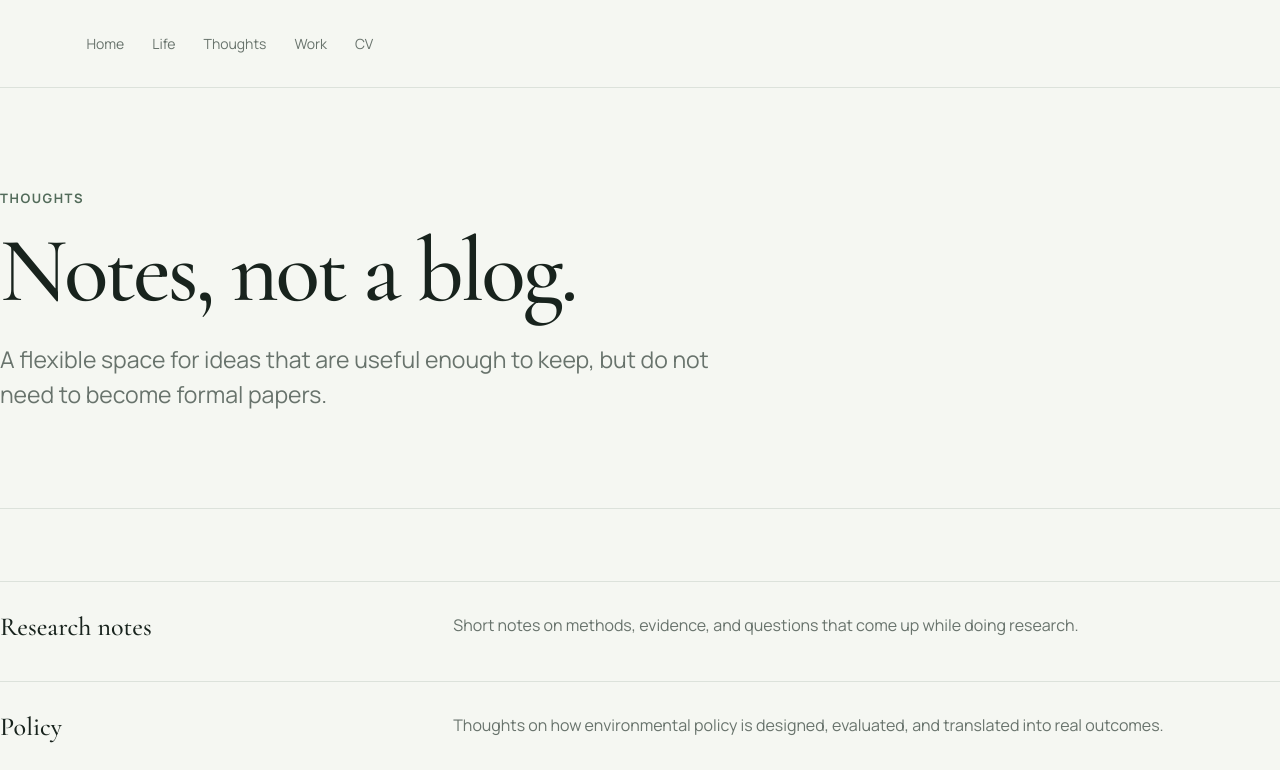
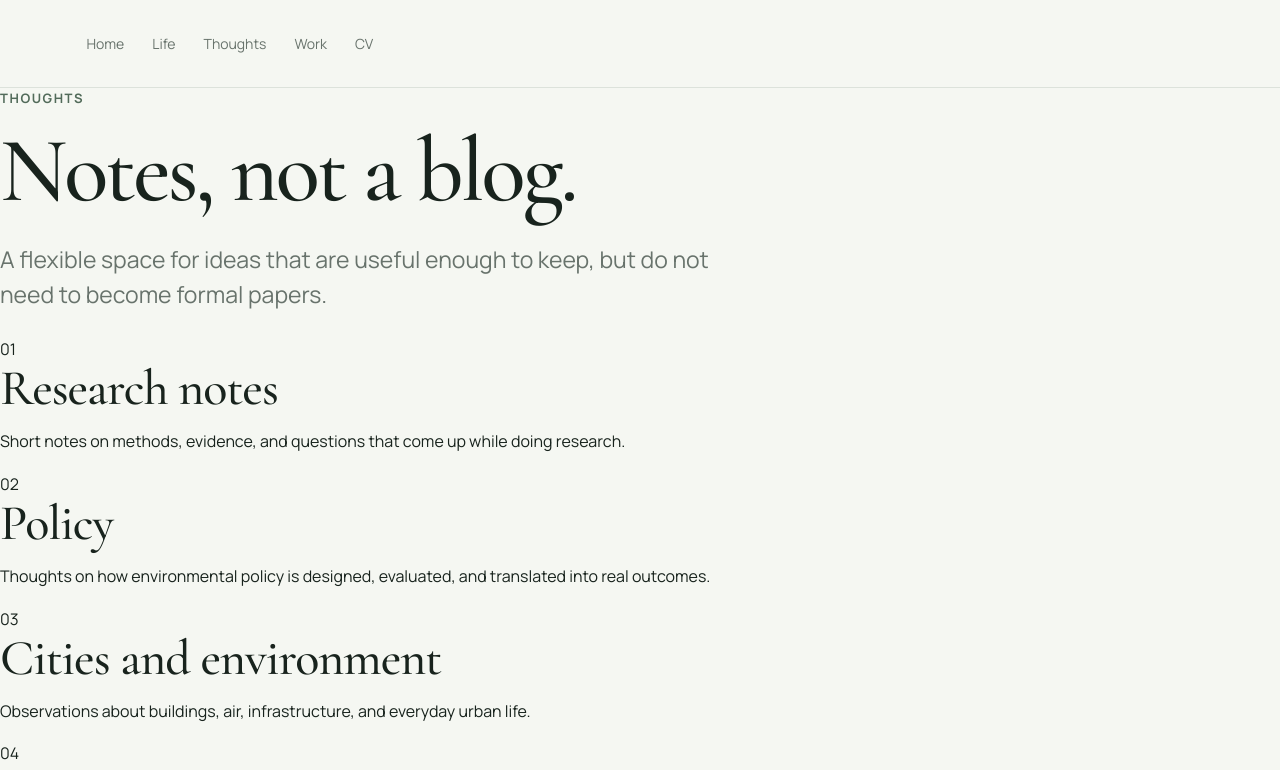
Before and after one commit to DandE9996/QJC_website, a Next.js app: page /thoughts in a window 1280 px wide. Shown: the top 770 px of the page. Built offline with nearby package versions, Linux system fonts and the light colour scheme.

Commit message:
Redesign Thoughts as editorial index

```diff
--- a/app/thoughts/page.tsx
+++ b/app/thoughts/page.tsx
@@ -13,8 +13,8 @@ const topics = [
 
 export default function ThoughtsPage() {
   return (
-    <>
-      <header className="page-header">
+    <div className="editorial-page">
+      <header className="editorial-hero">
         <p className="eyebrow">Thoughts</p>
         <h1>Notes, not a blog.</h1>
         <p className="page-intro">
@@ -22,16 +22,17 @@ export default function ThoughtsPage() {
         </p>
       </header>
 
-      <section className="section">
-        <div className="simple-list">
-          {topics.map(([title, description]) => (
-            <div className="simple-item" key={title}>
-              <h3>{title}</h3>
+      <section className="editorial-panel" aria-label="Thought topics">
+        <div className="index-list">
+          {topics.map(([title, description], index) => (
+            <article className="index-row" key={title}>
+              <span className="index-number">{String(index + 1).padStart(2, "0")}</span>
+              <h2>{title}</h2>
               <p>{description}</p>
-            </div>
+            </article>
           ))}
         </div>
       </section>
-    </>
+    </div>
   );
 }
```
